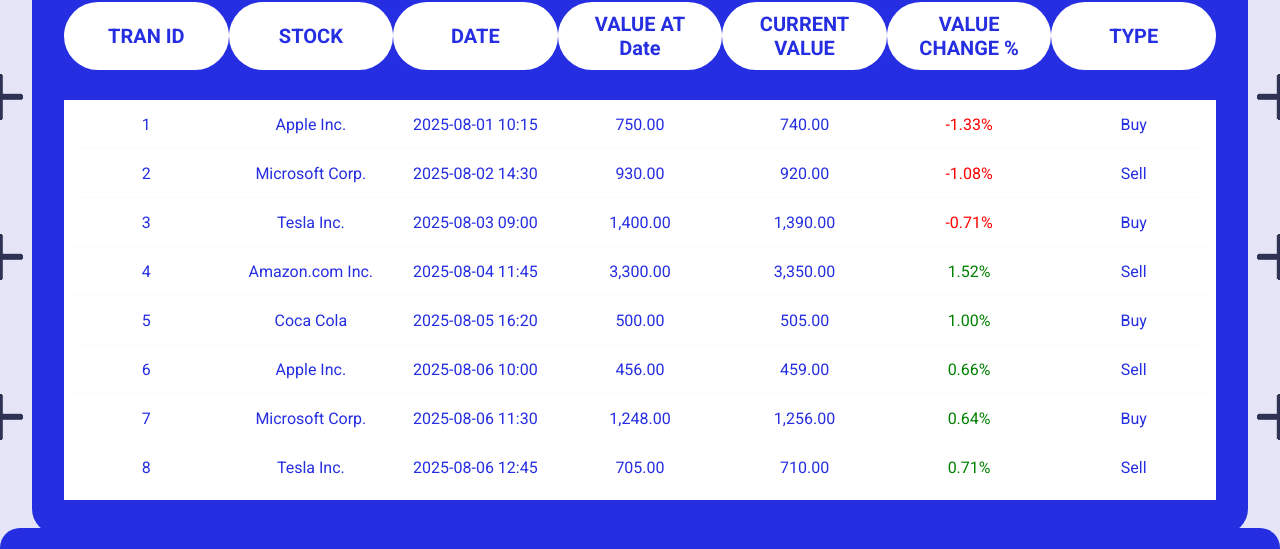
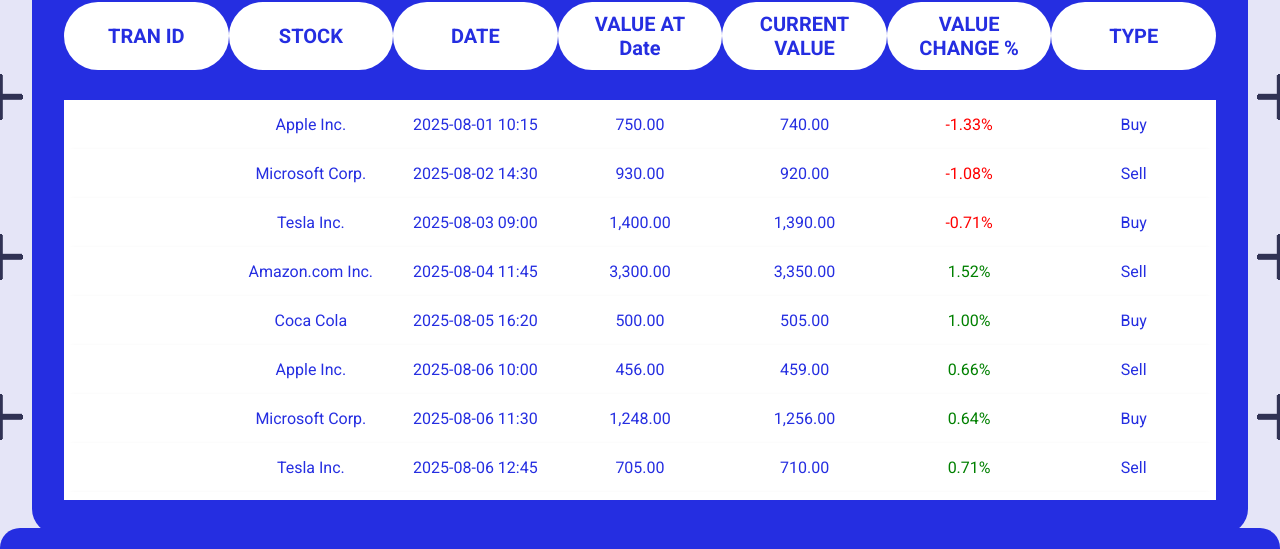
Before and after one commit to tomormat/hackathon_frontend, an Angular app in the folder frontend_src/: page /history in a window 1280 px wide. Shown: the part 223-772 px from the top of the page. Built offline with nearby package versions, Linux system fonts and the light colour scheme; no server answers.

Commit message:
History page can now use dummy data

```diff
--- a/frontend_src/src/app/interfaces/stock.ts
+++ b/frontend_src/src/app/interfaces/stock.ts
@@ -8,7 +8,7 @@
 }
 
 export interface Transaction {
-    id: number;
+    orderID: number;
     stock: Stock;
     amount: number;
     date: string; // or Date
--- a/frontend_src/src/app/pages/history/history.html
+++ b/frontend_src/src/app/pages/history/history.html
@@ -31,7 +31,7 @@
       <table class="transaction-table">
         <tbody>
           <tr *ngFor="let t of filteredTransactions" (click)="showTransactionDetails(t)" class="clickable-row">
-            <td>{{ t.id }}</td>
+            <td>{{ t.orderID }}</td>
             <td>{{ t.stock.name }}</td>
             <td>{{ t.date | date:'yyyy-MM-dd HH:mm' }}</td>
             <td>{{ t.valueAtDate | number:'1.2-2' }}</td>
@@ -48,7 +48,7 @@
 <div *ngIf="selectedTransaction" class="popup">
   <div class="popup-content">
     <h2>Transaction Details</h2>
-    <p><strong>ID:</strong> {{ selectedTransaction.id }}</p>
+    <p><strong>ID:</strong> {{ selectedTransaction.orderID }}</p>
     <p><strong>Stock:</strong> <a [routerLink]="['/personal', selectedTransaction.stock.id]" class="stock-link">{{ selectedTransaction.stock.name }}</a></p>
     <p><strong>Date:</strong> {{ selectedTransaction.date | date:'yyyy-MM-dd HH:mm' }}</p>
     <p><strong>Value at Date:</strong> {{ selectedTransaction.valueAtDate | number:'1.2-2' }}</p>
```
